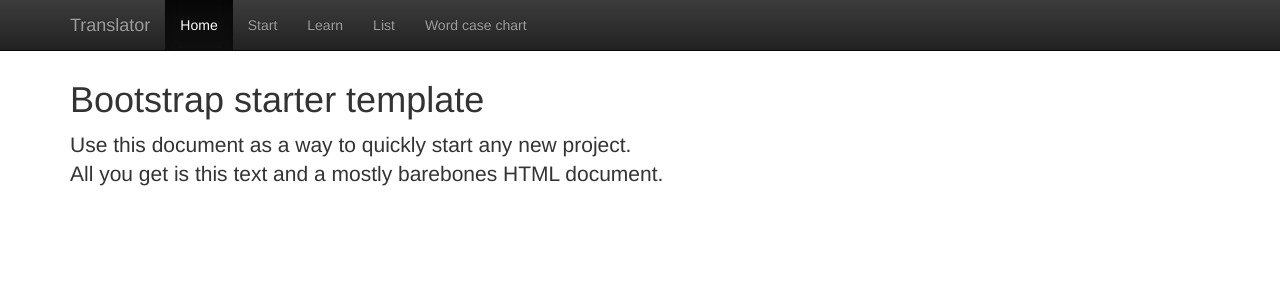
After one commit to BeTre/Translator, a Flask app: template templates/index.html in a window 1280 px wide. The commit adds this page. Shown: the top 300 px of the page. Run offline with Flask 2, Linux system fonts and the light colour scheme; the template is opened without the code that fills it, so the values that code supplies are empty; some libraries are stand-ins or nearby versions.

Commit message:
Merge of bootstrap

```diff
--- a/server.py
+++ b/server.py
@@ -182,8 +182,8 @@ def fetch_word_case_count():
 
 
 # CSV-sites#############################################################
-@app.route('/')
-def index():
+@app.route('/list')
+def list():
     'list of vocabulary from csv file'
     voclist = read_csv(input_file_name)
     return render_template('list.html', voclist=voclist)
@@ -302,5 +302,10 @@ def word_case_chart():
     return render_template('word_case_chart.html')
 
 
+@app.route('/')
+def index():
+    return render_template('index.html')
+
+
 if __name__ == '__main__':
     app.run(debug=True)
--- /dev/null
+++ b/templates/base.html
@@ -0,0 +1,59 @@
+<!DOCTYPE html>
+<html>
+    <head>
+        <title>{% block title %}Translator{% endblock %}</title>
+        <meta name="viewport" content="width=device-width, initial-scale=1.0">
+        <!-- Bootstrap -->
+        <link rel="stylesheet" href="http://netdna.bootstrapcdn.com/bootstrap/3.0.3/css/bootstrap.min.css">
+        <link rel="stylesheet" href="http://netdna.bootstrapcdn.com/bootstrap/3.0.3/css/bootstrap-theme.min.css">
+
+
+        <!-- HTML5 Shim and Respond.js IE8 support of HTML5 elements and media queries -->
+        <!-- WARNING: Respond.js doesn't work if you view the page via file:// -->
+        <!--[if lt IE 9]>
+          <script src="https://oss.maxcdn.com/libs/html5shiv/3.7.0/html5shiv.js"></script>
+          <script src="https://oss.maxcdn.com/libs/respond.js/1.3.0/respond.min.js"></script>
+        <![endif]-->
+
+        <style type='text/css'>
+            body {
+              padding-top: 60px;
+            }
+        </style>
+    </head>
+    <body>
+
+        <div class="navbar navbar-inverse navbar-fixed-top" role="navigation">
+            <div class="container">
+                <div class="navbar-header">
+                    <button type="button" class="navbar-toggle" data-toggle="collapse" data-target=".navbar-collapse">
+                        <span class="sr-only">Toggle navigation</span>
+                        <span class="icon-bar"></span>
+                        <span class="icon-bar"></span>
+                        <span class="icon-bar"></span>
+                    </button>
+                    <a class="navbar-brand" href="#">Translator</a>
+                </div>
+                <div class="collapse navbar-collapse">
+                    <ul class="nav navbar-nav">
+                        <li {% block menu_index %}{% endblock %}><a href="/">Home</a></li>
+                        <li {% block menu_start %}{% endblock %}><a href="/start">Start</a></li>
+                        <li {% block menu_learn %}{% endblock %}><a href="/learn">Learn</a></li>
+                        <li {% block menu_list %} {% endblock %}><a href="/list">List</a></li>
+                        <li {% block menu_word_case_chart %}{% endblock %}><a href="/word_case_chart">Word case chart</a></li>
+                    </ul>
+                </div>
+            </div>
+        </div>
+
+        <div class="container">
+            {% block content %}{% endblock %}
+        </div>
+
+
+        <!-- jQuery (necessary for Bootstrap's JavaScript plugins) -->
+        <script src="http://code.jquery.com/jquery-1.10.2.min.js"></script>
+        <!-- Include all compiled plugins (below), or include individual files as needed -->
+        <script src="http://netdna.bootstrapcdn.com/bootstrap/3.0.3/js/bootstrap.min.js"></script>
+    </body>
+</html>
--- /dev/null
+++ b/templates/index.html
@@ -0,0 +1,13 @@
+{% extends "base.html" %}
+
+{% block title %}Home{% endblock %}
+
+{% block menu_index %}class="active"{% endblock %}
+
+{% block content %}
+    <h1>Bootstrap starter template</h1>
+    <p class="lead">
+        Use this document as a way to quickly start any new project.<br>
+        All you get is this text and a mostly barebones HTML document.
+    </p>
+{% endblock %}
```
Also changed, not shown: templates/list.html (+21 -10 lines).
